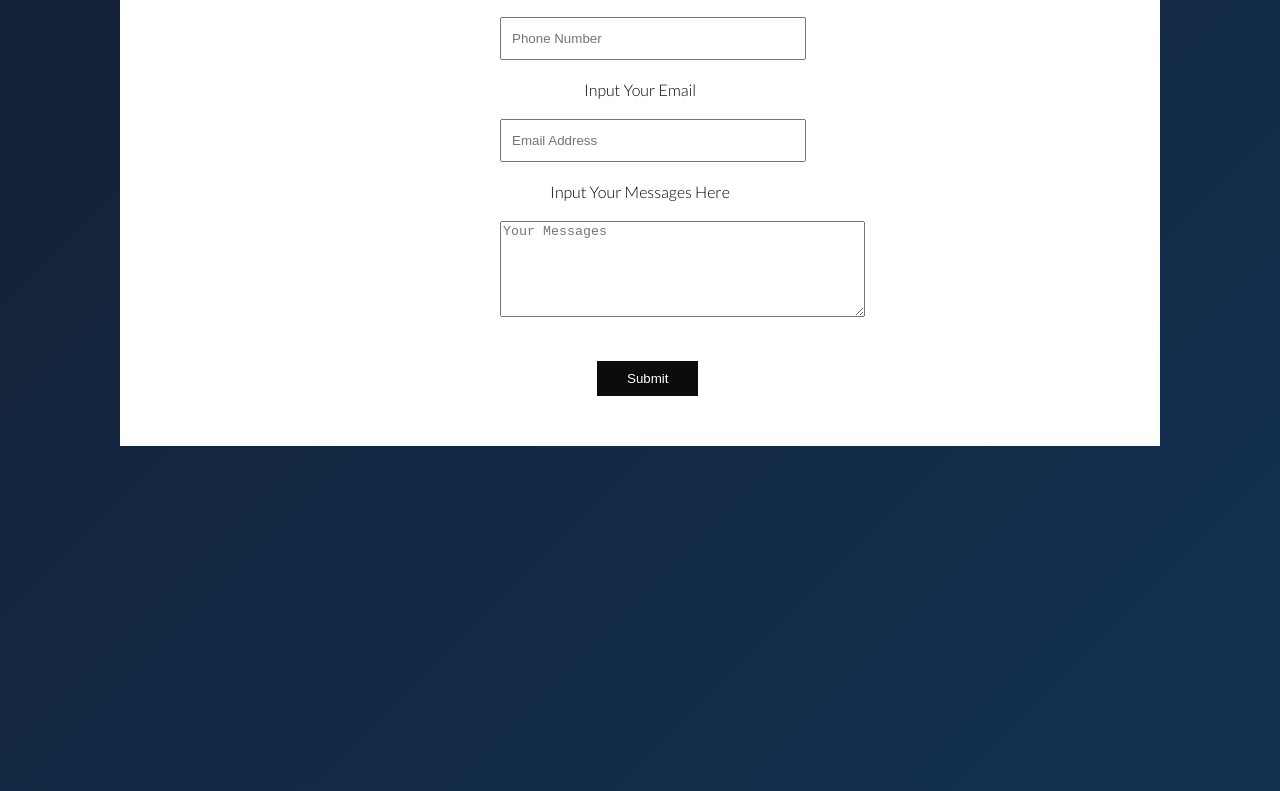
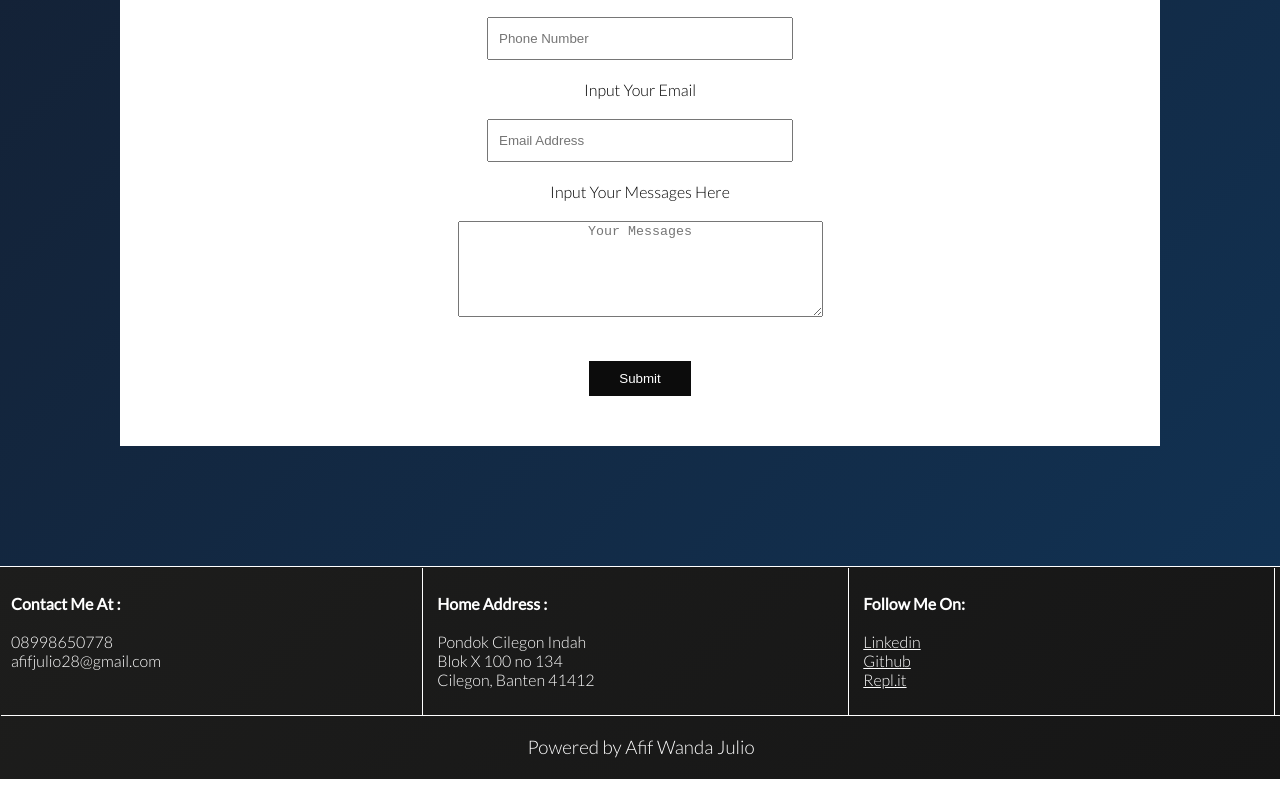
Before and after one commit to afifwanda/resume, a plain HTML site: page message-me.html in a window 1280 px wide. Shown: the part 489-1280 px from the top of the page. Drawn offline with nearby package versions, Linux system fonts and the light colour scheme.

Commit message:
edit css

```diff
--- a/style.css
+++ b/style.css
@@ -1,7 +1,7 @@
 html{
   size: fixed;
-  min-width: 1280px;
-  min-height: 720px;
+  min-width: 1024px;
+  min-height: 576px;
 }
 
 header{
@@ -88,11 +88,12 @@ input[type=submit]{
   margin: 4px 2px;
   cursor: pointer;
   font: 'Lato';
+  text-align: center;
 }
 
 #drive{
-  position: relative;
-  text-align: center;
+position: relative;
+text-align: center;
 }
 
 #name{
@@ -104,19 +105,24 @@ input[type=submit]{
 #number{
   display: inline-block;
   position: relative;
-  left: 370px;
+  text-align: left;
 }
 
 #text{
   display: inline-block;
   position: relative;
-  left: 370px;
+  text-align: center;
+}
+
+#center{
+  position: relative;
+  text-align: center;
 }
 
 #submit{
   display: inline-block;
   position: relative;
-  left: 465px;
+  text-align: center;
 }
 
 .column{
@@ -216,8 +222,8 @@ footer{
   position: relative;
   padding: 1px;
   width: 100%;
-  height: 100%;
-  margin-top: 400px;
+  height: 100%
+  margin-top: 350px;
 }
 
 a{
@@ -236,7 +242,7 @@ a{
 
 section{
   border-right: 1px solid white;
-  display: inline-block;
+  display: inline-block;*/
   margin: 10px auto;
   padding: 10px;
   width: 31.34%;
```
